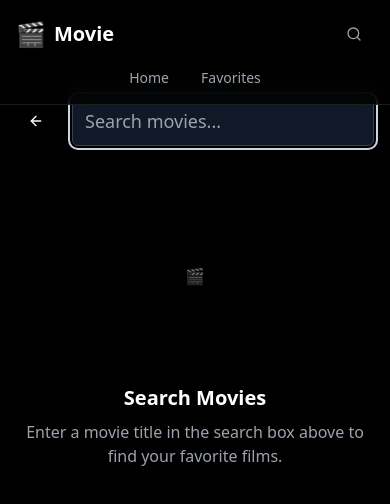
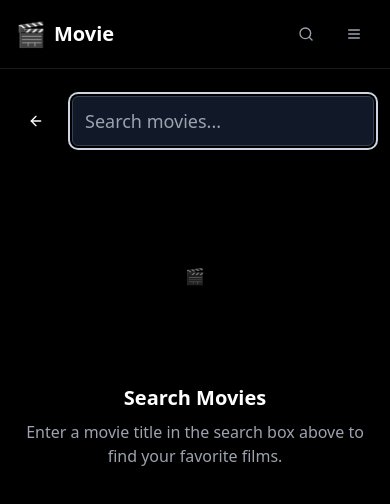
Before and after one commit to BISNISCREATIVE/movie-explorer-vista, a React (Vite) app: page /search in a window 390 px wide. Shown: the top 504 px of the page. Built offline with nearby package versions, Linux system fonts and the light colour scheme.

Commit message:
Implement UI changes based on Figma designs
Implement UI changes based on the provided Figma links, including mobile and scrolling views, and a floating mobile menu with a burger icon.

```diff
--- a/src/components/Navigation.tsx
+++ b/src/components/Navigation.tsx
@@ -1,7 +1,7 @@
 
 import { useState } from "react";
 import { Link, useLocation } from "react-router-dom";
-import { Search } from "lucide-react";
+import { Search, Menu, X } from "lucide-react";
 import { Button } from "@/components/ui/button";
 import { Input } from "@/components/ui/input";
 
@@ -12,6 +12,7 @@ interface NavigationProps {
 const Navigation = ({ onSearch }: NavigationProps) => {
   const [searchQuery, setSearchQuery] = useState("");
   const [showSearch, setShowSearch] = useState(false);
+  const [showMobileMenu, setShowMobileMenu] = useState(false);
   const location = useLocation();
 
   const handleSearch = (e: React.FormEvent) => {
@@ -23,7 +24,12 @@ const Navigation = ({ onSearch }: NavigationProps) => {
 
   const isActive = (path: string) => location.pathname === path;
 
+  const closeMobileMenu = () => {
+    setShowMobileMenu(false);
+  };
+
   return (
+    <>
       <nav className="fixed top-0 left-0 right-0 z-50 bg-black/80 backdrop-blur-md border-b border-white/10">
         <div className="container mx-auto px-4 py-4">
           <div className="flex items-center justify-between">
@@ -53,8 +59,8 @@ const Navigation = ({ onSearch }: NavigationProps) => {
               </Link>
             </div>
 
-          {/* Search */}
-          <div className="flex items-center space-x-4">
+            {/* Desktop Search */}
+            <div className="hidden md:flex items-center space-x-4">
               {showSearch ? (
                 <form onSubmit={handleSearch} className="flex items-center space-x-2">
                   <Input
@@ -86,13 +92,88 @@ const Navigation = ({ onSearch }: NavigationProps) => {
                 </Button>
               )}
             </div>
+
+            {/* Mobile Controls */}
+            <div className="flex md:hidden items-center space-x-2">
+              <Button
+                variant="ghost"
+                size="sm"
+                onClick={() => setShowSearch(!showSearch)}
+                className="text-gray-400 hover:text-white"
+              >
+                <Search className="h-5 w-5" />
+              </Button>
+              <Button
+                variant="ghost"
+                size="sm"
+                onClick={() => setShowMobileMenu(!showMobileMenu)}
+                className="text-gray-400 hover:text-white"
+              >
+                <Menu className="h-5 w-5" />
+              </Button>
+            </div>
           </div>
 
-        {/* Mobile Navigation */}
-        <div className="md:hidden flex justify-center space-x-8 mt-4">
+          {/* Mobile Search Bar */}
+          {showSearch && (
+            <div className="md:hidden mt-4">
+              <form onSubmit={handleSearch} className="flex items-center space-x-2">
+                <Input
+                  type="text"
+                  placeholder="Search movies..."
+                  value={searchQuery}
+                  onChange={(e) => setSearchQuery(e.target.value)}
+                  className="flex-1 bg-black/50 border-white/20 text-white placeholder:text-gray-400"
+                  autoFocus
+                />
+                <Button
+                  type="button"
+                  variant="ghost"
+                  size="sm"
+                  onClick={() => setShowSearch(false)}
+                  className="text-gray-400 hover:text-white"
+                >
+                  ✕
+                </Button>
+              </form>
+            </div>
+          )}
+        </div>
+      </nav>
+
+      {/* Mobile Floating Menu Overlay */}
+      {showMobileMenu && (
+        <div className="fixed inset-0 z-50 md:hidden">
+          {/* Backdrop */}
+          <div
+            className="absolute inset-0 bg-black/80 backdrop-blur-sm"
+            onClick={closeMobileMenu}
+          />
+
+          {/* Menu Content */}
+          <div className="relative bg-black w-full h-full flex flex-col">
+            {/* Header */}
+            <div className="flex items-center justify-between p-4 border-b border-white/10">
+              <Link to="/" className="flex items-center space-x-2" onClick={closeMobileMenu}>
+                <div className="text-2xl">🎬</div>
+                <span className="text-xl font-bold text-white">Movie</span>
+              </Link>
+              <Button
+                variant="ghost"
+                size="sm"
+                onClick={closeMobileMenu}
+                className="text-gray-400 hover:text-white"
+              >
+                <X className="h-6 w-6" />
+              </Button>
+            </div>
+
+            {/* Menu Items */}
+            <div className="flex flex-col py-8 px-4 space-y-8">
               <Link
                 to="/"
-            className={`text-sm font-medium transition-colors ${
+                onClick={closeMobileMenu}
+                className={`text-2xl font-medium transition-colors ${
                   isActive("/") ? "text-white" : "text-gray-400 hover:text-white"
                 }`}
               >
@@ -100,7 +181,8 @@ const Navigation = ({ onSearch }: NavigationProps) => {
               </Link>
               <Link
                 to="/favorites"
-            className={`text-sm font-medium transition-colors ${
+                onClick={closeMobileMenu}
+                className={`text-2xl font-medium transition-colors ${
                   isActive("/favorites") ? "text-white" : "text-gray-400 hover:text-white"
                 }`}
               >
@@ -108,7 +190,9 @@ const Navigation = ({ onSearch }: NavigationProps) => {
               </Link>
             </div>
           </div>
-    </nav>
+        </div>
+      )}
+    </>
   );
 };
 
```
Lines whose indentation alone changed are shown as unchanged.
